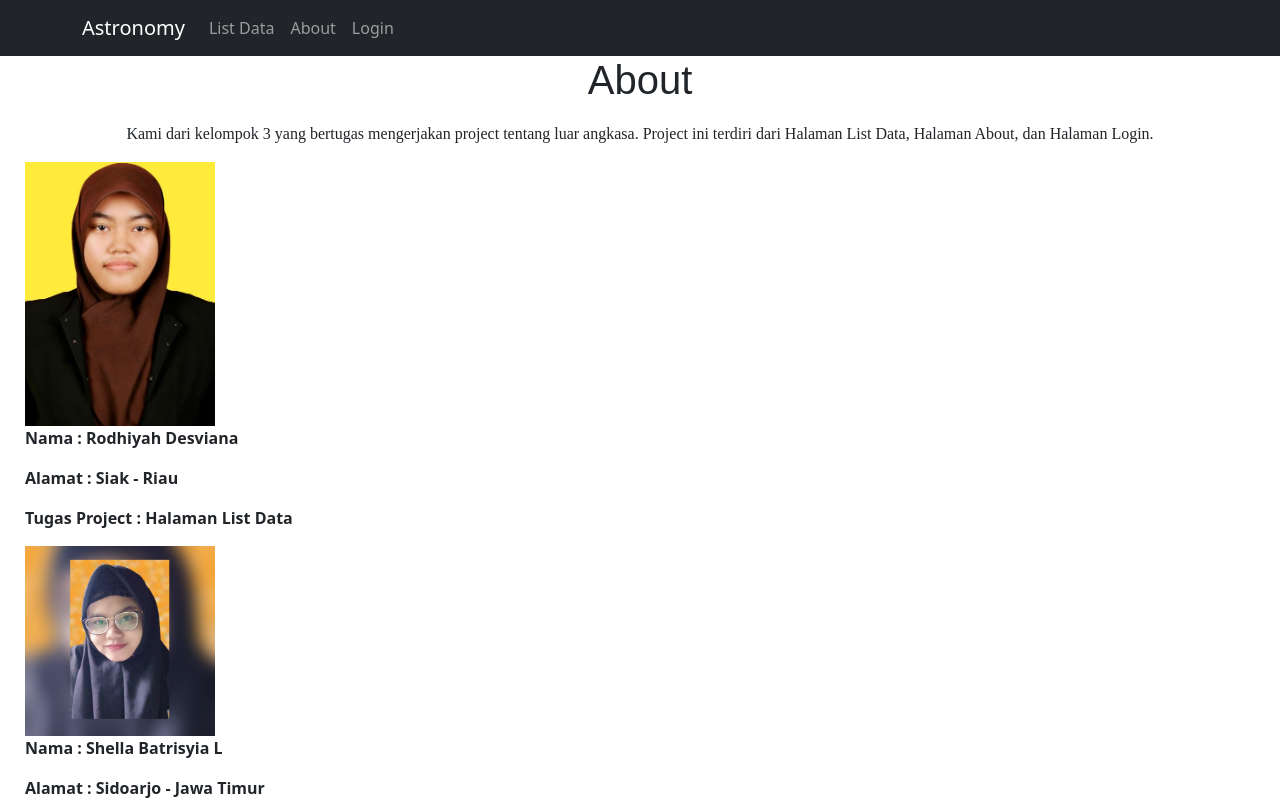
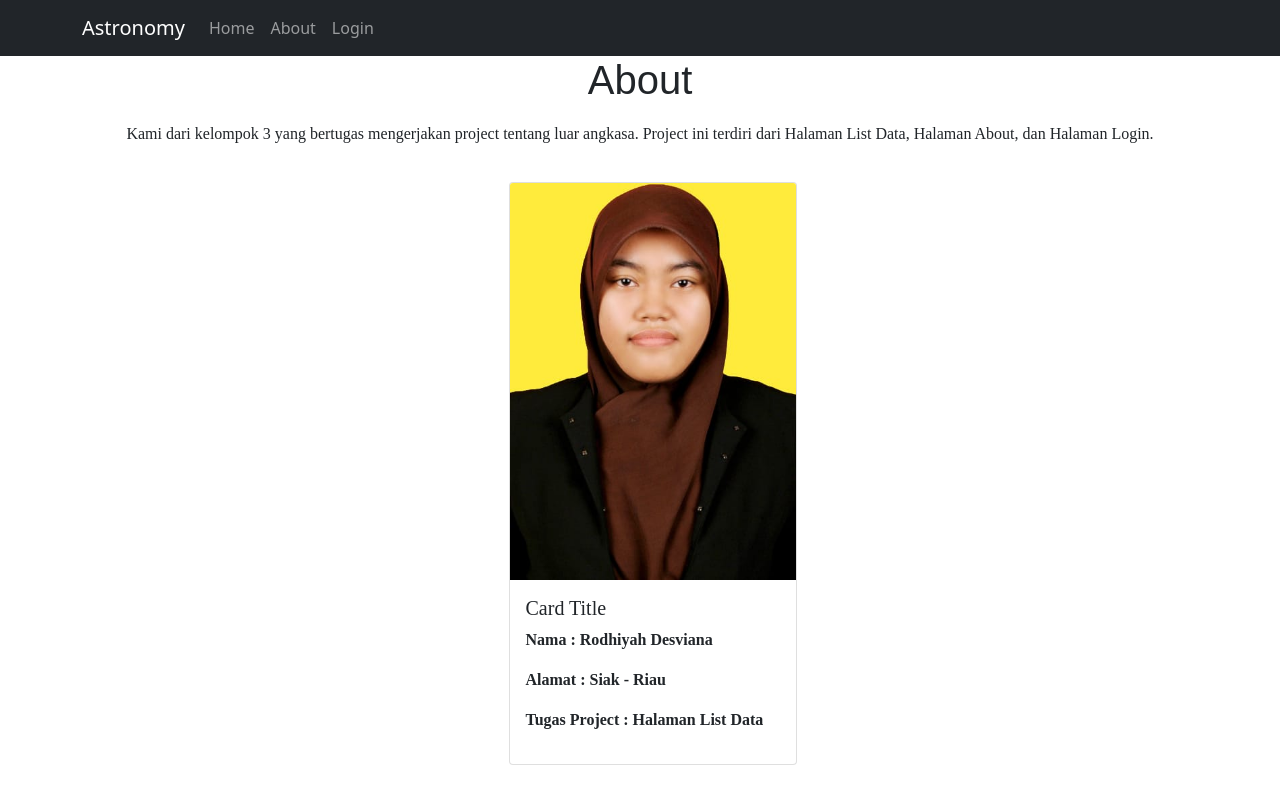
Before and after one commit to PTP-JR/kel-3, a React (Create React App) app: page /about in a window 1280 px wide. Shown: the top 800 px of the page. Built offline with nearby package versions, Linux system fonts and the light colour scheme.

Commit message:
add styling css

```diff
--- a/src/App.css
+++ b/src/App.css
@@ -3,8 +3,12 @@
 }
 
 #listdata {
+  display: flex;
+  justify-content: space-around;
   background-image: url(./components/img/sampul1.png);
   padding-left: 30px;
+  padding-top: 20px;
+  padding-bottom: 20px;
   font-family: "Times New Roman", Times, serif;
 }
 
@@ -34,3 +38,10 @@
   font-family: Copperlate, fantasy;
   padding-bottom: 10px;
 }
+
+.Nama {
+  display: flex;
+  justify-content: space-around;
+  padding: 20px;
+  font-family: "Times New Roman", Times, serif;
+}
--- a/src/App.js
+++ b/src/App.js
@@ -13,7 +13,7 @@ function App() {
     <Container>
     <Navbar.Brand href="#home">Astronomy</Navbar.Brand>
     <Nav className="me-auto">
-      <Nav.Link href = "/" >List Data</Nav.Link>
+      <Nav.Link href = "/" >Home</Nav.Link>
       <Nav.Link href = "/about">About</Nav.Link>
       <Nav.Link href="/login">Login</Nav.Link>
     </Nav>
--- a/src/components/About.js
+++ b/src/components/About.js
@@ -4,7 +4,7 @@ import edi from './img/edi.jpeg';
 import rodhiyah from './img/rodhiyah.jpeg';
 import shella from './img/shella.jpeg';
 import shofi from './img/shofi.jpeg';
-
+import {Card} from 'react-bootstrap'
 
 function About(){
     const [profile] = useState([
@@ -41,10 +41,19 @@ function About(){
             <div id="profile">
                 {profile.map(profile =>(
                     <div key={profile.nama} className="Nama">
-                        < img src={profile.pict} width="190px" alt="profile" />
-                        <p style = {{fontWeight:'bold'}}>Nama : {profile.nama}</p>
+                        <Card style={{ width: '18rem' }}>
+                         <Card.Img variant="top" src={profile.pict} width="190px" alt="profile"/>
+                         <Card.Body>
+                            <Card.Title>Card Title</Card.Title>
+                            <Card.Text>
+                            <p style = {{fontWeight:'bold'}}>Nama : {profile.nama}</p>
                         <p style = {{fontWeight:'bold'}}>Alamat : {profile.alamat}</p>
                         <p style = {{fontWeight:'bold'}}>Tugas Project : {profile.project}</p>
+                            </Card.Text>
+                        </Card.Body>
+                        </Card>
+
+
                     </div>
                 ))}
 
--- a/src/components/ListData.js
+++ b/src/components/ListData.js
@@ -1,4 +1,5 @@
 import { useEffect, useState } from "react";
+import { Card , Container, Row, Col } from "react-bootstrap";
 
 const ListData = () => {
     const [nasa, setNasa] = useState([]);
@@ -14,13 +15,26 @@ const ListData = () => {
     }, [])
 
     return (
-        <div id= "listdata">
+        <div>
             <h3 className= "judullist">Astronomy Picture</h3>
+
             {nasa.map((items,index) => (
-                <div key={index}>
-                    <img src={items.url} width="150px" alt="NASA"/>
-                    <p>Title : {items.title}</p>
-                    <p>Copyright : {items.copyright}</p>
+                <div id= "listdata" key={index}>
+                 <Container>
+                 <Row>
+                 <Col>
+                 <Card style={{ width: '18rem' }}>
+                 <Card.Img variant="top" src={items.url}  alt="NASA" />
+                 <Card.Body>
+                     <Card.Title>Title : {items.title}</Card.Title><Card.Text>
+                     <p>Copyright : {items.copyright}</p>
+                    </Card.Text>
+                 {/* <Button variant="primary">Go somewhere</Button> */}
+                </Card.Body>
+                </Card>
+                </Col>
+                </Row>
+                </Container>
                 </div>
 
             ))}
--- a/src/components/Login.js
+++ b/src/components/Login.js
@@ -38,7 +38,7 @@ function Login() {
 
     if (dataLogin.email === user.email){
       if (dataLogin.password === user.password){
-        history.push("listData.js")
+        history.push("/")
       }
     } else {
       alert("email dan password salah")
```
